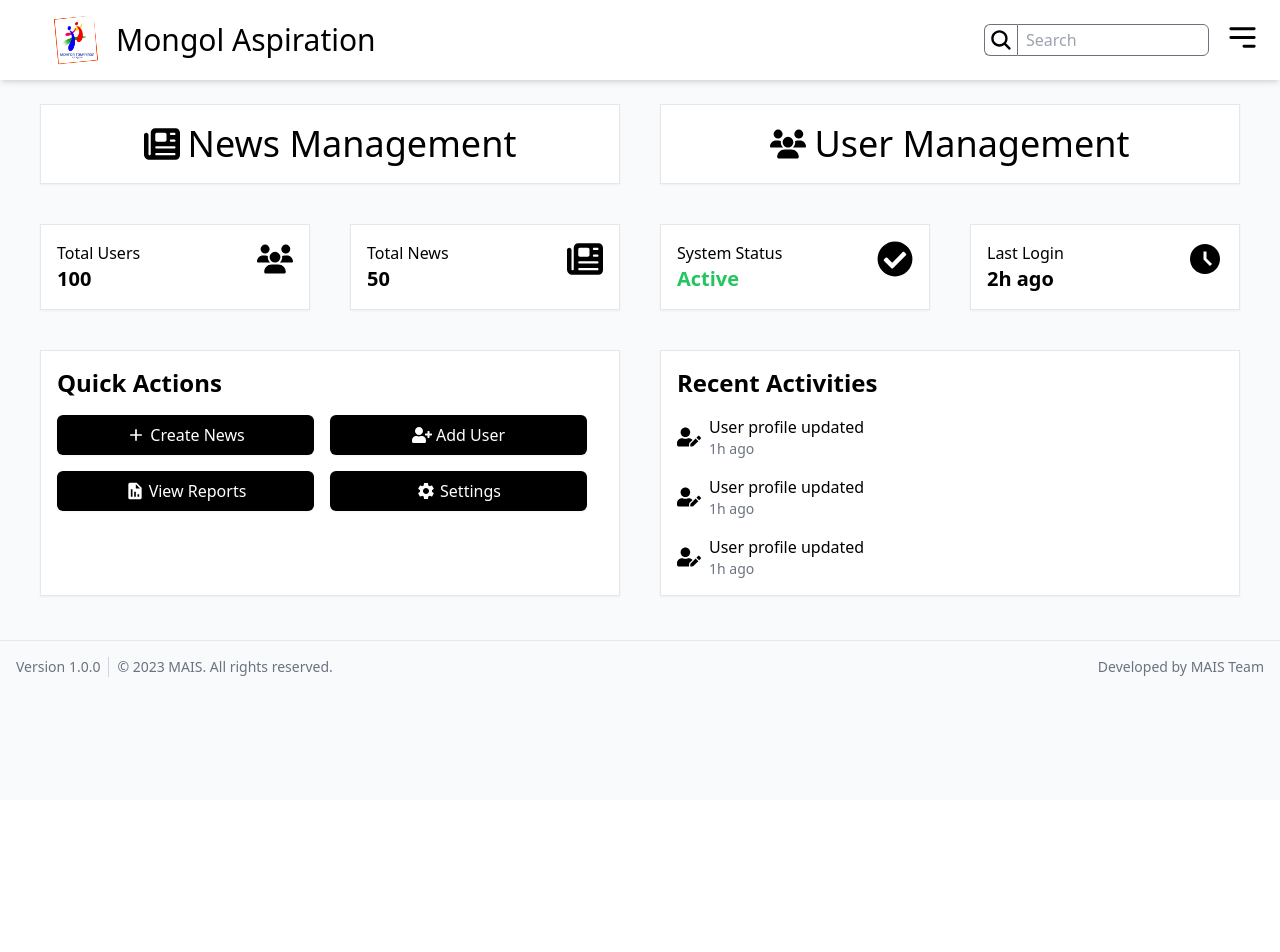
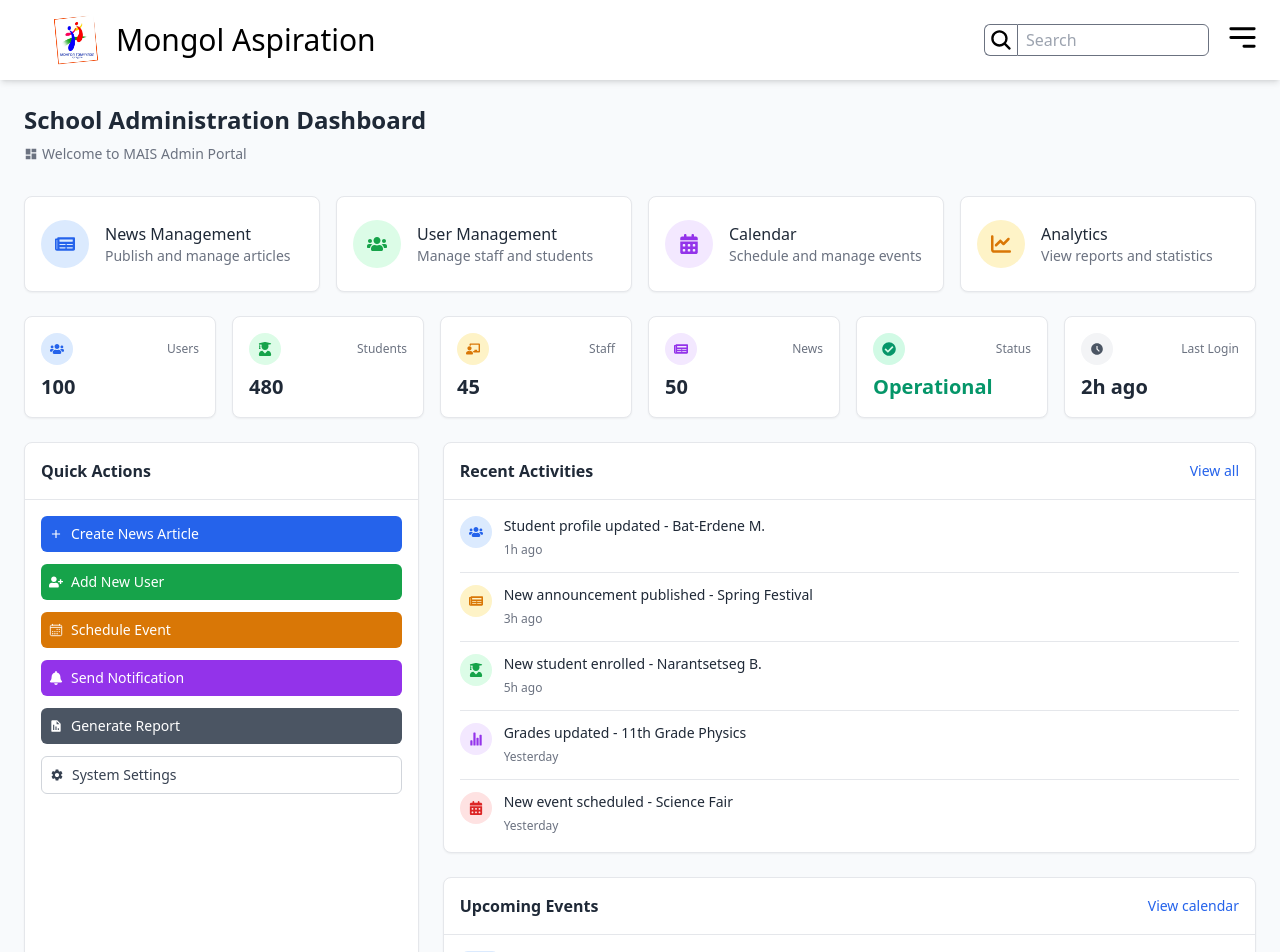
Before and after one commit to mbaterdene/MAIS_web, a React (Create React App) app in the folder mais-web/: page /admin in a window 1280 px wide. Shown: the top 952 px of the page. Before the commit the page ends 800 px from the top, so only its background shows below. Built offline with nearby package versions, Linux system fonts and the light colour scheme.

Commit message:
Improved admin page's ui

```diff
--- a/mais-web/src/components/Admin/AdminPage.tsx
+++ b/mais-web/src/components/Admin/AdminPage.tsx
@@ -1,164 +1,325 @@
-import { FaNewspaper, FaUsers } from "react-icons/fa6";
-import { FaCheckCircle, FaUserPlus, FaUserEdit } from "react-icons/fa";
-import { MdOutlineAccessTimeFilled, MdAdd, MdSettings } from "react-icons/md";
+import { FaNewspaper, FaUsers, FaUserGraduate, FaChalkboardTeacher } from "react-icons/fa";
+import { FaCalendarDays, FaChartLine } from "react-icons/fa6";
+import { FaCheckCircle, FaUserPlus, FaBell } from "react-icons/fa";
+import { MdOutlineAccessTimeFilled, MdAdd, MdSettings, MdDashboard } from "react-icons/md";
 import { BiSolidReport } from "react-icons/bi";
+import { IoCalendarOutline, IoStatsChart } from "react-icons/io5";
 import { useState } from "react";
 import { Link } from "react-router-dom";
 
 const AdminPage = () => {
+  const [users] = useState(100);
+  const [students] = useState(480);
+  const [staff] = useState(45);
+  const [news] = useState(50);
+  const [status] = useState("operational");
+  const [lastLogin] = useState("2h ago");
 
-  const [users] = useState(100);
-  const [news] = useState(50);
-  const [status] = useState("active");
-  const [lastlogin] = useState("2h ago");
+  // Sample recent activity data (would come from API in real implementation)
+  const recentActivities = [
+    { type: "profile", message: "Student profile updated - Bat-Erdene M.", time: "1h ago" },
+    { type: "announcement", message: "New announcement published - Spring Festival", time: "3h ago" },
+    { type: "enrollment", message: "New student enrolled - Narantsetseg B.", time: "5h ago" },
+    { type: "grade", message: "Grades updated - 11th Grade Physics", time: "Yesterday" },
+    { type: "event", message: "New event scheduled - Science Fair", time: "Yesterday" },
+  ];
+
+  // Sample upcoming events (would come from API in real implementation)
+  const upcomingEvents = [
+    { name: "Staff Meeting", date: "April 15, 2025", time: "09:00 AM" },
+    { name: "Science Fair", date: "April 20, 2025", time: "01:00 PM" },
+    { name: "Parent-Teacher Conference", date: "April 25, 2025", time: "04:00 PM" },
+  ];
 
   return (
     <>
-      <div className='w-full h-full flex flex-col py-6 px-10'>
-        <div className='w-full flex justify-between space-x-10'>
-          <button className='h-[5rem] w-[50%] border bg-white flex justify-center items-center shadow-sm hover:shadow-md'>
-            <Link to="/admin/publish">
-              <div className="flex flex-row items-center">
-                <FaNewspaper className='text-4xl' />
-                <span className='text-4xl ml-2'>News Management</span>
+      <div className="w-full h-full flex flex-col p-6">
+        {/* Dashboard Header */}
+        <div className="mb-8">
+          <h1 className="text-2xl font-bold text-gray-800 mb-2">School Administration Dashboard</h1>
+          <div className="flex items-center text-sm text-gray-500">
+            <MdDashboard className="mr-1" />
+            <span>Welcome to MAIS Admin Portal</span>
+          </div>
+        </div>
+
+        {/* Main Navigation Cards */}
+        <div className="grid grid-cols-1 md:grid-cols-2 lg:grid-cols-4 gap-4 mb-6">
+          <Link to="/admin/publish" className="block">
+            <div className="h-24 border bg-white rounded-lg flex items-center p-4 shadow-sm hover:shadow-md transition-all">
+              <div className="w-12 h-12 bg-blue-100 rounded-full flex justify-center items-center mr-4">
+                <FaNewspaper className="text-blue-600 text-xl" />
+              </div>
+              <div>
+                <h3 className="font-medium text-gray-800">News Management</h3>
+                <p className="text-sm text-gray-500">Publish and manage articles</p>
+              </div>
             </div>
           </Link>
-          </button>
-          <button className='h-[5rem] w-[50%] border bg-white flex justify-center items-center shadow-sm hover:shadow-md'>
-            <Link to={"/admin/create"}>
-              <div className="flex flex-row items-center">
-                <FaUsers className='text-4xl' />
-                <span className='text-4xl ml-2'>User Management</span>
+
+          <Link to="/admin/create" className="block">
+            <div className="h-24 border bg-white rounded-lg flex items-center p-4 shadow-sm hover:shadow-md transition-all">
+              <div className="w-12 h-12 bg-green-100 rounded-full flex justify-center items-center mr-4">
+                <FaUsers className="text-green-600 text-xl" />
+              </div>
+              <div>
+                <h3 className="font-medium text-gray-800">User Management</h3>
+                <p className="text-sm text-gray-500">Manage staff and students</p>
+              </div>
             </div>
           </Link>
+
+          <Link to="#" className="block">
+            <div className="h-24 border bg-white rounded-lg flex items-center p-4 shadow-sm hover:shadow-md transition-all">
+              <div className="w-12 h-12 bg-purple-100 rounded-full flex justify-center items-center mr-4">
+                <FaCalendarDays className="text-purple-600 text-xl" />
+              </div>
+              <div>
+                <h3 className="font-medium text-gray-800">Calendar</h3>
+                <p className="text-sm text-gray-500">Schedule and manage events</p>
+              </div>
+            </div>
+          </Link>
+
+          <Link to="#" className="block">
+            <div className="h-24 border bg-white rounded-lg flex items-center p-4 shadow-sm hover:shadow-md transition-all">
+              <div className="w-12 h-12 bg-amber-100 rounded-full flex justify-center items-center mr-4">
+                <FaChartLine className="text-amber-600 text-xl" />
+              </div>
+              <div>
+                <h3 className="font-medium text-gray-800">Analytics</h3>
+                <p className="text-sm text-gray-500">View reports and statistics</p>
+              </div>
+            </div>
+          </Link>
+        </div>
+
+        {/* Statistics Row */}
+        <div className="grid grid-cols-2 md:grid-cols-3 lg:grid-cols-6 gap-4 mb-6">
+          <div className="border bg-white rounded-lg shadow-sm p-4">
+            <div className="flex justify-between items-center mb-2">
+              <div className="w-8 h-8 bg-blue-100 rounded-full flex justify-center items-center">
+                <FaUsers className="text-blue-600 text-sm" />
+              </div>
+              <span className="text-xs text-gray-500">Users</span>
+            </div>
+            <p className="text-xl font-bold text-gray-800">{users}</p>
+          </div>
+
+          <div className="border bg-white rounded-lg shadow-sm p-4">
+            <div className="flex justify-between items-center mb-2">
+              <div className="w-8 h-8 bg-green-100 rounded-full flex justify-center items-center">
+                <FaUserGraduate className="text-green-600 text-sm" />
+              </div>
+              <span className="text-xs text-gray-500">Students</span>
+            </div>
+            <p className="text-xl font-bold text-gray-800">{students}</p>
+          </div>
+
+          <div className="border bg-white rounded-lg shadow-sm p-4">
+            <div className="flex justify-between items-center mb-2">
+              <div className="w-8 h-8 bg-amber-100 rounded-full flex justify-center items-center">
+                <FaChalkboardTeacher className="text-amber-600 text-sm" />
+              </div>
+              <span className="text-xs text-gray-500">Staff</span>
+            </div>
+            <p className="text-xl font-bold text-gray-800">{staff}</p>
+          </div>
+
+          <div className="border bg-white rounded-lg shadow-sm p-4">
+            <div className="flex justify-between items-center mb-2">
+              <div className="w-8 h-8 bg-purple-100 rounded-full flex justify-center items-center">
+                <FaNewspaper className="text-purple-600 text-sm" />
+              </div>
+              <span className="text-xs text-gray-500">News</span>
+            </div>
+            <p className="text-xl font-bold text-gray-800">{news}</p>
+          </div>
+
+          <div className="border bg-white rounded-lg shadow-sm p-4">
+            <div className="flex justify-between items-center mb-2">
+              <div className="w-8 h-8 bg-emerald-100 rounded-full flex justify-center items-center">
+                <FaCheckCircle className="text-emerald-600 text-sm" />
+              </div>
+              <span className="text-xs text-gray-500">Status</span>
+            </div>
+            <p className="text-xl font-bold text-emerald-600 capitalize">{status}</p>
+          </div>
+
+          <div className="border bg-white rounded-lg shadow-sm p-4">
+            <div className="flex justify-between items-center mb-2">
+              <div className="w-8 h-8 bg-gray-100 rounded-full flex justify-center items-center">
+                <MdOutlineAccessTimeFilled className="text-gray-600 text-sm" />
+              </div>
+              <span className="text-xs text-gray-500">Last Login</span>
+            </div>
+            <p className="text-xl font-bold text-gray-800">{lastLogin}</p>
+          </div>
+        </div>
+
+        {/* Main Content - Two Columns */}
+        <div className="grid grid-cols-1 lg:grid-cols-3 gap-6">
+          {/* Quick Actions Panel */}
+          <div className="lg:col-span-1">
+            <div className="bg-white border rounded-lg shadow-sm h-full">
+              <div className="p-4 border-b">
+                <h2 className="font-semibold text-gray-800">Quick Actions</h2>
+              </div>
+              <div className="p-4 space-y-3">
+                <Link to="/admin/publish" className="flex items-center justify-start w-full bg-blue-600 hover:bg-blue-700 text-white p-2 rounded-md text-sm">
+                  <MdAdd className="mr-2" />
+                  Create News Article
+                </Link>
+                <Link to="/admin/create" className="flex items-center justify-start w-full bg-green-600 hover:bg-green-700 text-white p-2 rounded-md text-sm">
+                  <FaUserPlus className="mr-2" />
+                  Add New User
+                </Link>
+                <button className="flex items-center justify-start w-full bg-amber-600 hover:bg-amber-700 text-white p-2 rounded-md text-sm">
+                  <IoCalendarOutline className="mr-2" />
+                  Schedule Event
+                </button>
+                <button className="flex items-center justify-start w-full bg-purple-600 hover:bg-purple-700 text-white p-2 rounded-md text-sm">
+                  <FaBell className="mr-2" />
+                  Send Notification
+                </button>
+                <button className="flex items-center justify-start w-full bg-gray-600 hover:bg-gray-700 text-white p-2 rounded-md text-sm">
+                  <BiSolidReport className="mr-2" />
+                  Generate Report
+                </button>
+                <button className="flex items-center justify-start w-full border border-gray-300 hover:bg-gray-50 text-gray-700 p-2 rounded-md text-sm">
+                  <MdSettings className="mr-2" />
+                  System Settings
                 </button>
               </div>
-        <div className="w-full flex flex-row justify-between space-x-10 mt-10">
-          <div className="flex flex-row justify-between border bg-white shadow-sm hover:shadow-md p-4 w-[25%]">
-            <div className="flex flex-col">
-              <span>
-                Total Users
+            </div>
+          </div>
+
+          {/* Two Panels */}
+          <div className="lg:col-span-2 grid grid-cols-1 gap-6">
+            {/* Recent Activities Panel */}
+            <div className="bg-white border rounded-lg shadow-sm">
+              <div className="p-4 border-b flex justify-between items-center">
+                <h2 className="font-semibold text-gray-800">Recent Activities</h2>
+                <Link to="#" className="text-sm text-blue-600 hover:underline">View all</Link>
+              </div>
+              <div className="p-4 divide-y">
+                {recentActivities.map((activity, index) => (
+                  <div key={index} className="py-3 first:pt-0 last:pb-0">
+                    <div className="flex items-start">
+                      <ActivityIcon type={activity.type} />
+                      <div className="ml-3">
+                        <p className="text-sm text-gray-800">{activity.message}</p>
+                        <span className="text-xs text-gray-500">{activity.time}</span>
+                      </div>
+                    </div>
+                  </div>
+                ))}
+              </div>
+            </div>
+
+            {/* Upcoming Events Panel */}
+            <div className="bg-white border rounded-lg shadow-sm">
+              <div className="p-4 border-b flex justify-between items-center">
+                <h2 className="font-semibold text-gray-800">Upcoming Events</h2>
+                <Link to="#" className="text-sm text-blue-600 hover:underline">View calendar</Link>
+              </div>
+              <div className="p-4">
+                {upcomingEvents.map((event, index) => (
+                  <div key={index} className="mb-4 last:mb-0">
+                    <div className="flex items-start">
+                      <div className="w-10 h-10 bg-blue-50 rounded-lg flex flex-col items-center justify-center mr-3 border border-blue-100">
+                        <span className="text-xs font-medium text-blue-700">
+                          {event.date.split(", ")[0].split(" ")[1]}
                         </span>
-              <span className="font-bold text-xl">
-                {users}
+                        <span className="text-sm font-bold text-blue-800">
+                          {event.date.split(" ")[1].replace(",", "")}
                         </span>
                       </div>
                       <div>
-              <FaUsers className='text-4xl' />
-            </div>
-          </div>
-          <div className="flex flex-row justify-between border bg-white shadow-sm hover:shadow-md p-4 w-[25%]">
-            <div className="flex flex-col">
-              <span>
-                Total News
-              </span>
-              <span className="font-bold text-xl">
-                {news}
-              </span>
-            </div>
-            <div>
-              <FaNewspaper className='text-4xl' />
-            </div>
-          </div>
-          <div className="flex flex-row justify-between border bg-white shadow-sm hover:shadow-md p-4 w-[25%]">
-            <div className="flex flex-col">
-              <span>
-                System Status
-              </span>
-              <span className="font-bold text-xl capitalize text-green-500">
-                {status}
-              </span>
-            </div>
-            <div>
-              <FaCheckCircle className='text-4xl' />
-            </div>
-          </div>
-          <div className="flex flex-row justify-between border bg-white shadow-sm hover:shadow-md p-4 w-[25%]">
-            <div className="flex flex-col">
-              <span>
-                Last Login
-              </span>
-              <span className="font-bold text-xl">
-                {lastlogin}
-              </span>
-            </div>
-            <div>
-              <MdOutlineAccessTimeFilled className='text-4xl' />
+                        <p className="text-sm font-medium text-gray-800">{event.name}</p>
+                        <div className="flex items-center text-xs text-gray-500">
+                          <span>{event.date}</span>
+                          <span className="mx-1">•</span>
+                          <span>{event.time}</span>
                         </div>
                       </div>
                     </div>
-        <div className="flex flex-row w-full space-x-10 mt-10">
-          <div className="flex flex-col w-[50%] border bg-white shadow-sm hover:shadow-md p-4">
-            <span className="text-2xl font-bold">
-              Quick Actions
-            </span>
-            <div className="flex flex-row">
-              <Link to={"/admin/publish"} className="flex flex-row items-center justify-center w-[50%] bg-black hover:bg-gray-900 text-white p-2 rounded-md shadow-sm hover:shadow-md mt-4 mr-4">
-                <MdAdd className='text-xl mr-1' />
-                Create News
-              </Link>
-              <Link to={"/admin/create"} className="flex flex-row items-center justify-center w-[50%] bg-black hover:bg-gray-900 text-white p-2 rounded-md shadow-sm hover:shadow-md mt-4 mr-4">
-                <FaUserPlus className='text-xl mr-1' />
-                Add User
-              </Link>
                   </div>
-            <div className="flex flex-row">
-              <button className="flex flex-row items-center justify-center w-[50%] bg-black hover:bg-gray-900 text-white p-2 rounded-md shadow-sm hover:shadow-md mt-4 mr-4">
-                <BiSolidReport className='text-xl mr-1' />
-                View Reports
+                ))}
+                <div className="mt-3 pt-3 border-t">
+                  <button className="w-full text-sm text-blue-600 hover:text-blue-800">
+                    + Add new event
                   </button>
-              <button className="flex flex-row items-center justify-center w-[50%] bg-black hover:bg-gray-900 text-white p-2 rounded-md shadow-sm hover:shadow-md mt-4 mr-4">
-                <MdSettings className='text-xl mr-1' />
-                Settings
-              </button>
-            </div>
-            <div>
-
-            </div>
-          </div>
-          <div className="flex flex-col w-[50%] border bg-white shadow-sm hover:shadow-md p-4">
-            <span className="text-2xl font-bold">
-              Recent Activities
-            </span>
-            <div className="flex flex-row items-center mt-4">
-              <FaUserEdit className='text-2xl mr-2' />
-              <div className="flex flex-col">
-                <span>User profile updated</span>
-                <span className="text-gray-500 text-sm">1h ago</span>
-              </div>
-            </div>
-            <div className="flex flex-row items-center mt-4">
-              <FaUserEdit className='text-2xl mr-2' />
-              <div className="flex flex-col">
-                <span>User profile updated</span>
-                <span className="text-gray-500 text-sm">1h ago</span>
-              </div>
-            </div>
-            <div className="flex flex-row items-center mt-4">
-              <FaUserEdit className='text-2xl mr-2' />
-              <div className="flex flex-col">
-                <span>User profile updated</span>
-                <span className="text-gray-500 text-sm">1h ago</span>
                 </div>
               </div>
             </div>
           </div>
         </div>
-      <div className="footer flex flex-row justify-between items-center mt-5 border-t pt-4 px-4">
-        <div className="flex">
-          <span className="text-gray-500 text-sm border-r border-gray-300 pr-2">
-            Version 1.0.0
+      </div>
+
+      {/* Footer */}
+      <div className="footer mt-6 border-t pt-4 px-6 pb-4 bg-gray-50">
+        <div className="flex flex-col md:flex-row justify-between items-center text-sm">
+          <div className="flex mb-2 md:mb-0">
+            <span className="text-gray-500 border-r border-gray-300 pr-2">
+              MAIS Admin Portal v1.1.0
             </span>
-          <span className="text-gray-500 text-sm pl-2">
-            © 2023 MAIS. All rights reserved.
+            <span className="text-gray-500 pl-2">
+              © 2025 MAIS. All rights reserved.
             </span>
           </div>
-        <span className="text-gray-500 text-sm">
-          Developed by MAIS Team
+          <div className="flex items-center">
+            <span className="text-gray-500">
+              Last updated: April 14, 2025
             </span>
           </div>
+        </div>
+      </div>
     </>
-  )
+  );
+};
+
+type ActivityType = 'profile' | 'announcement' | 'enrollment' | 'grade' | 'event' | string;
+
+const ActivityIcon = ({ type }: { type: ActivityType }) => {
+  switch (type) {
+    case 'profile':
+      return (
+        <div className="w-8 h-8 bg-blue-100 rounded-full flex items-center justify-center">
+          <FaUsers className="text-blue-600 text-sm" />
+        </div>
+      );
+    case 'announcement':
+      return (
+        <div className="w-8 h-8 bg-amber-100 rounded-full flex items-center justify-center">
+          <FaNewspaper className="text-amber-600 text-sm" />
+        </div>
+      );
+    case 'enrollment':
+      return (
+        <div className="w-8 h-8 bg-green-100 rounded-full flex items-center justify-center">
+          <FaUserGraduate className="text-green-600 text-sm" />
+        </div>
+      );
+    case 'grade':
+      return (
+        <div className="w-8 h-8 bg-purple-100 rounded-full flex items-center justify-center">
+          <IoStatsChart className="text-purple-600 text-sm" />
+        </div>
+      );
+    case 'event':
+      return (
+        <div className="w-8 h-8 bg-red-100 rounded-full flex items-center justify-center">
+          <FaCalendarDays className="text-red-600 text-sm" />
+        </div>
+      );
+    default:
+      return (
+        <div className="w-8 h-8 bg-gray-100 rounded-full flex items-center justify-center">
+          <FaBell className="text-gray-600 text-sm" />
+        </div>
+      );
   }
+};
 
-export default AdminPage
+export default AdminPage;
```
Lines whose indentation alone changed are shown as unchanged.
